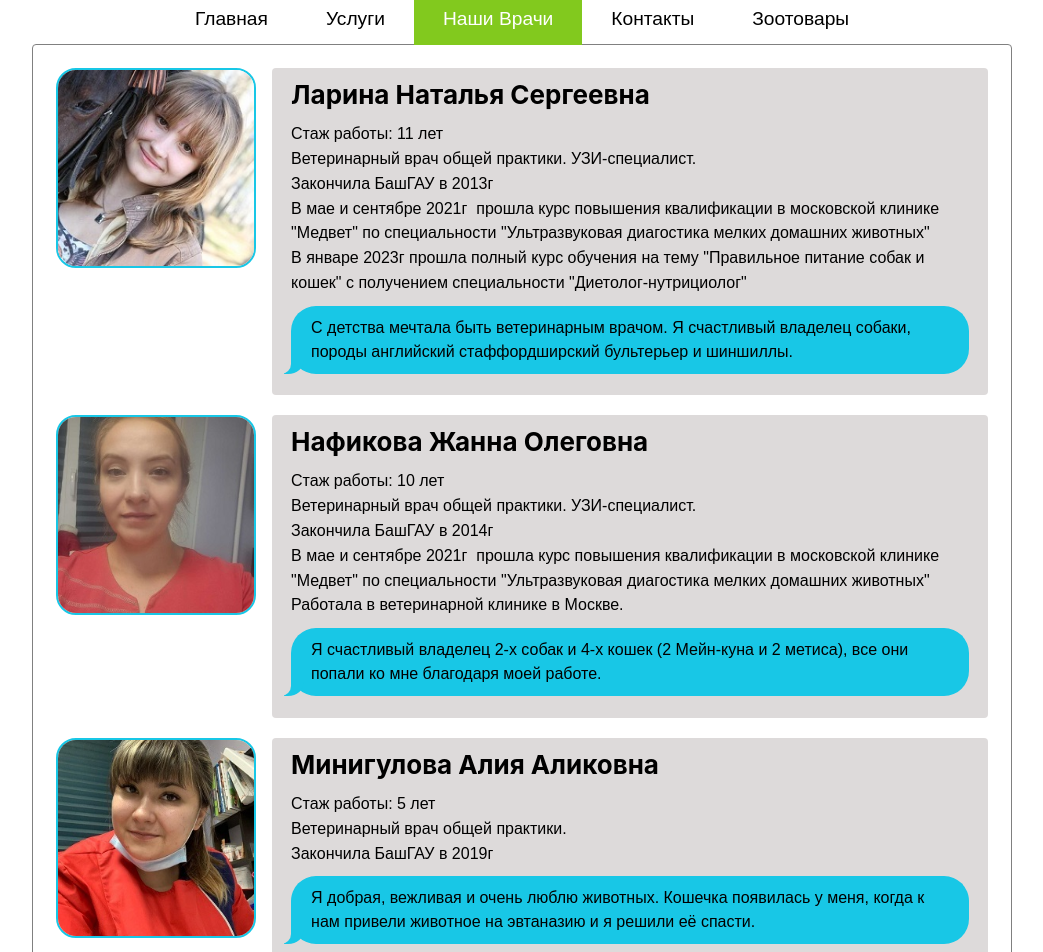
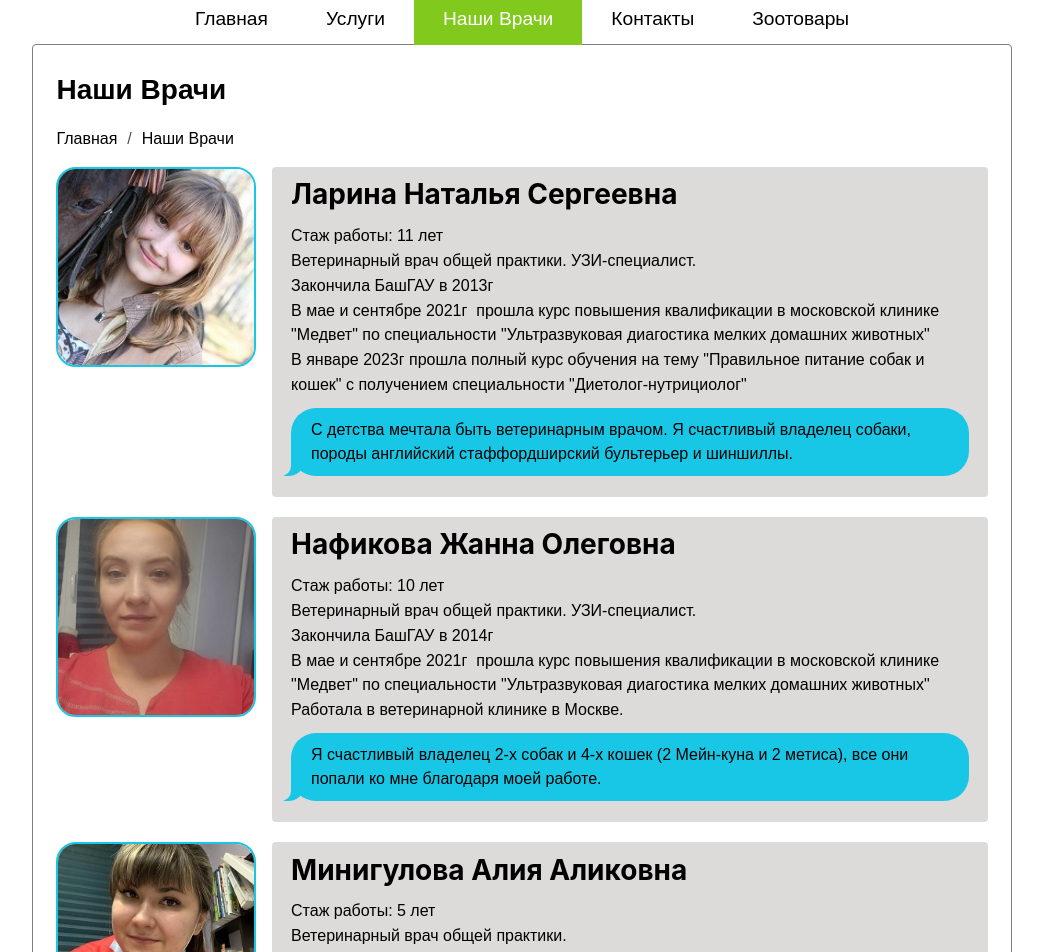
Before and after one commit to IrinaFileva/Pets-in-the-House, a Next.js app: page /ourDoctors in a window 1280 px wide. Shown: the part 120-1072 px from the top of the page, without its empty margins (118-1161 px from the left). Built offline with nearby package versions, Linux system fonts and the light colour scheme.

Commit message:
feat: add breadcrumbs to the Our Doctors page

```diff
--- a/src/shared/constants/doctors.ts
+++ b/src/shared/constants/doctors.ts
@@ -29,7 +29,7 @@ export const DOCTORS: Doctor[] = [
     about:
       'Стаж работы: 5 лет \nВетеринарный врач общей практики. \nЗакончила БашГАУ в 2019г',
     dialog:
-      'Я добрая, вежливая и очень люблю животных. Кошечка появилась у меня, когда к нам привели животное на эвтаназию и я решили её спасти.',
+      'Я добрая, вежливая и очень люблю животных. Кошечка появилась у меня, когда к нам привели животное на эвтаназию и я решила её спасти.',
   },
   {
     image: Anastasiya,
--- a/src/widgets/DoctorsList/ui/DoctorsList.module.scss
+++ b/src/widgets/DoctorsList/ui/DoctorsList.module.scss
@@ -4,7 +4,6 @@
   flex-direction: column;
   gap: 20px;
   padding: 2%;
-  padding-bottom: 0.9%;
   border: 1px solid grey;
   border-radius: 4px;
   margin: 0 auto;
@@ -16,6 +15,10 @@
     object-fit: 100%;
     border-radius: 10%;
     border: 2px solid rgb(24, 199, 230);
+  }
+
+  h2 {
+    font-size: 28px;
   }
 
   .description {
--- a/src/widgets/DoctorsList/ui/DoctorsList.tsx
+++ b/src/widgets/DoctorsList/ui/DoctorsList.tsx
@@ -1,11 +1,25 @@
-import { Box, Group, Title, Text, Image } from '@mantine/core';
+import { Box, Group, Title, Text, Image, Breadcrumbs } from '@mantine/core';
 import NextImage from 'next/image';
 import styles from './DoctorsList.module.scss';
 import { DOCTORS } from 'shared/constants';
+import Link from 'next/link';
+
+const breadCrumbsItem = [
+  { title: 'Главная', href: '/' },
+  { title: 'Наши Врачи', href: '#' },
+].map((item, index) => (
+  <Link href={item.href} key={index}>
+    {item.title}
+  </Link>
+));
 
 export const DoctorsList = () => {
   return (
     <main className={styles.doctorsSection}>
+      <h2>{'Наши Врачи'}</h2>
+      <Breadcrumbs className={styles.breadcrumbs}>
+        {breadCrumbsItem}
+      </Breadcrumbs>
       {DOCTORS.map((doc, index) => {
         return (
           <Group
```
